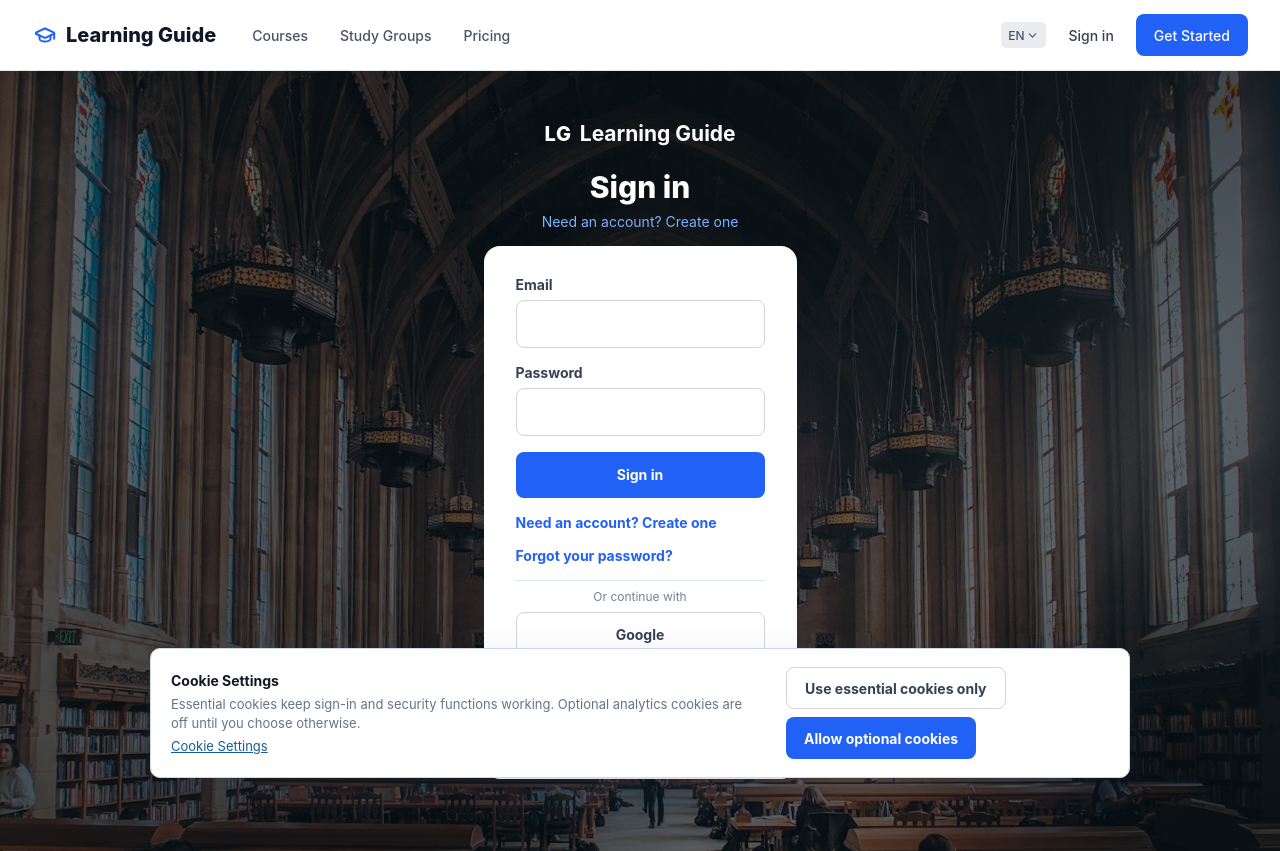
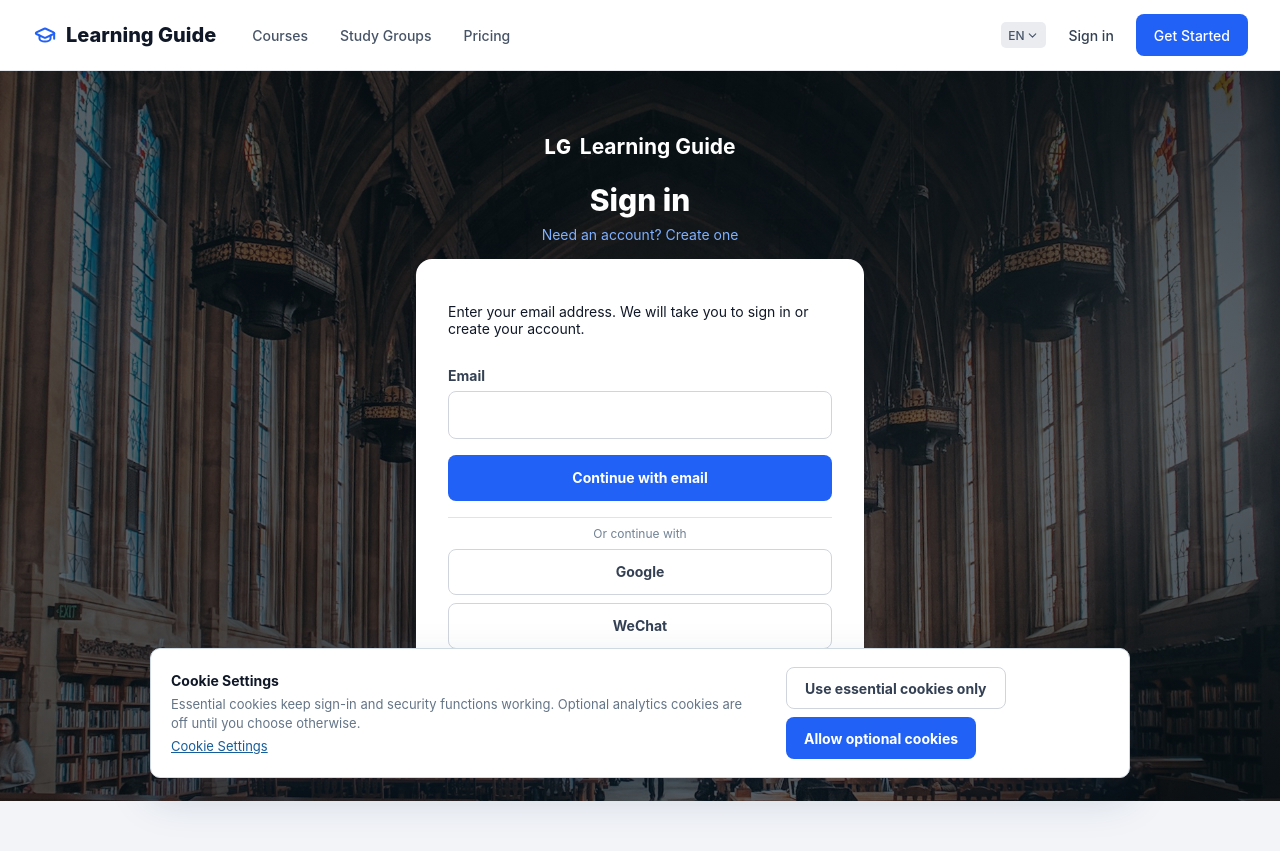
Before and after one commit to First-Light-TechHK/LearningGuidePortal, a Next.js app: page /en-GB/portal/sign-in in a window 1280 px wide. After the commit the page ends 801 px from the top, so only its background shows below. Built offline with nearby package versions, Linux system fonts and the light colour scheme.

Commit message:
Add email-first authentication entry

```diff
--- a/app/[locale]/portal/sign-in/page.tsx
+++ b/app/[locale]/portal/sign-in/page.tsx
@@ -1,15 +1,18 @@
 import { AuthForm } from "@/components/portal/AuthForm";
+import { AuthEntryForm } from "@/components/portal/AuthEntryForm";
 import { getMessages } from "@/lib/i18n/messages";
 import { localeFrom } from "@/lib/i18n/config";
 import { googleEnabled, wechatEnabled } from "@/services/oauthService";
 import { PortalHeader } from "@/components/portal/PortalHeader";
 import Link from "next/link";
 
-export default async function SignInPage({ params, searchParams }: { params: Promise<{ locale: string }>; searchParams: Promise<{ returnTo?: string; oauthError?: string }> }) {
+export default async function SignInPage({ params, searchParams }: { params: Promise<{ locale: string }>; searchParams: Promise<{ returnTo?: string; oauthError?: string; step?: string; email?: string }> }) {
   const { locale: rawLocale } = await params;
-  const { returnTo, oauthError } = await searchParams;
+  const { returnTo, oauthError, step, email } = await searchParams;
   const locale = localeFrom(rawLocale);
   const messages = getMessages(locale);
   const providerError = oauthError === "account-conflict" ? messages.auth.oauthAccountConflict : oauthError === "disabled" ? messages.auth.oauthAccountDisabled : oauthError === "email" ? messages.auth.oauthEmailUnverified : oauthError ? messages.auth.oauthError : undefined;
-  return <main className="portal-page portal-auth-page"><PortalHeader locale={locale} /><div className="portal-auth-stage"><div className="portal-auth-card"><div className="portal-auth-heading"><span className="portal-brand-lockup"><span className="portal-brand-mark" aria-hidden="true">LG</span><strong>{messages.brand}</strong></span><h1>{messages.auth.signInTitle}</h1><p><Link href={`/${locale}/portal/sign-up`}>{messages.auth.noAccount}</Link></p></div><AuthForm locale={locale} mode="sign-in" showTitle={false} copy={messages.auth} providerError={providerError} googleEnabled={googleEnabled()} wechatEnabled={wechatEnabled()} returnTo={returnTo?.startsWith("/") && !returnTo.startsWith("//") ? returnTo : `/${locale}/account/my-learning`} /></div></div></main>;
+  const safeReturnTo = returnTo?.startsWith("/") && !returnTo.startsWith("//") ? returnTo : `/${locale}/account/my-learning`;
+  const showPassword = step === "password" || Boolean(providerError);
+  return <main className="portal-page portal-auth-page"><PortalHeader locale={locale} /><div className="portal-auth-stage"><div className="portal-auth-card"><div className="portal-auth-heading"><span className="portal-brand-lockup"><span className="portal-brand-mark" aria-hidden="true">LG</span><strong>{messages.brand}</strong></span><h1>{messages.auth.signInTitle}</h1><p><Link href={`/${locale}/portal/sign-up`}>{messages.auth.noAccount}</Link></p></div>{showPassword ? <AuthForm locale={locale} mode="sign-in" showTitle={false} initialEmail={email} copy={messages.auth} providerError={providerError} googleEnabled={googleEnabled()} wechatEnabled={wechatEnabled()} returnTo={safeReturnTo} /> : <AuthEntryForm locale={locale} copy={messages.auth} googleEnabled={googleEnabled()} wechatEnabled={wechatEnabled()} returnTo={safeReturnTo} />}</div></div></main>;
 }
--- a/app/[locale]/portal/sign-up/page.tsx
+++ b/app/[locale]/portal/sign-up/page.tsx
@@ -5,11 +5,11 @@ import { googleEnabled, wechatEnabled } from "@/services/oauthService";
 import { PortalHeader } from "@/components/portal/PortalHeader";
 import Link from "next/link";
 
-export default async function SignUpPage({ params, searchParams }: { params: Promise<{ locale: string }>; searchParams: Promise<{ returnTo?: string; oauthError?: string }> }) {
+export default async function SignUpPage({ params, searchParams }: { params: Promise<{ locale: string }>; searchParams: Promise<{ returnTo?: string; oauthError?: string; email?: string }> }) {
   const { locale: rawLocale } = await params;
-  const { returnTo, oauthError } = await searchParams;
+  const { returnTo, oauthError, email } = await searchParams;
   const locale = localeFrom(rawLocale);
   const messages = getMessages(locale);
   const providerError = oauthError === "account-conflict" ? messages.auth.oauthAccountConflict : oauthError === "disabled" ? messages.auth.oauthAccountDisabled : oauthError === "email" ? messages.auth.oauthEmailUnverified : oauthError ? messages.auth.oauthError : undefined;
-  return <main className="portal-page portal-auth-page"><PortalHeader locale={locale} /><div className="portal-auth-stage"><div className="portal-auth-card"><div className="portal-auth-heading"><span className="portal-brand-lockup"><span className="portal-brand-mark" aria-hidden="true">LG</span><strong>{messages.brand}</strong></span><h1>{messages.auth.signUpTitle}</h1><p><Link href={`/${locale}/portal/sign-in`}>{messages.auth.haveAccount}</Link></p></div><AuthForm locale={locale} mode="sign-up" showTitle={false} copy={messages.auth} providerError={providerError} googleEnabled={googleEnabled()} wechatEnabled={wechatEnabled()} returnTo={returnTo?.startsWith("/") && !returnTo.startsWith("//") ? returnTo : `/${locale}/account/my-learning`} /></div></div></main>;
+  return <main className="portal-page portal-auth-page"><PortalHeader locale={locale} /><div className="portal-auth-stage"><div className="portal-auth-card"><div className="portal-auth-heading"><span className="portal-brand-lockup"><span className="portal-brand-mark" aria-hidden="true">LG</span><strong>{messages.brand}</strong></span><h1>{messages.auth.signUpTitle}</h1><p><Link href={`/${locale}/portal/sign-in`}>{messages.auth.haveAccount}</Link></p></div><AuthForm locale={locale} mode="sign-up" showTitle={false} initialEmail={email} copy={messages.auth} providerError={providerError} googleEnabled={googleEnabled()} wechatEnabled={wechatEnabled()} returnTo={returnTo?.startsWith("/") && !returnTo.startsWith("//") ? returnTo : `/${locale}/account/my-learning`} /></div></div></main>;
 }
--- /dev/null
+++ b/components/portal/AuthEntryForm.tsx
@@ -0,0 +1,29 @@
+"use client";
+
+import { FormEvent, useState } from "react";
+
+type Copy = { email: string; emailContinue: string; emailEntryDescription: string; or: string; google: string; wechat: string; backToPortal: string };
+
+export function AuthEntryForm({ locale, copy, returnTo, googleEnabled, wechatEnabled }: { locale: "en-GB" | "zh-CN"; copy: Copy; returnTo: string; googleEnabled?: boolean; wechatEnabled?: boolean }) {
+  const [email, setEmail] = useState("");
+  const [error, setError] = useState("");
+  const [busy, setBusy] = useState(false);
+
+  async function submit(event: FormEvent) {
+    event.preventDefault();
+    setBusy(true); setError("");
+    try {
+      const response = await fetch("/api/auth/check-email", { method: "POST", headers: { "Content-Type": "application/json" }, body: JSON.stringify({ email }) });
+      const data = await response.json() as { exists?: boolean; error?: string };
+      if (!response.ok) throw new Error(data.error || "Email check failed.");
+      const query = `email=${encodeURIComponent(email.trim())}&returnTo=${encodeURIComponent(returnTo)}`;
+      const path = data.exists ? `sign-in?step=password&${query}` : `sign-up?${query}`;
+      window.location.assign(`/${locale}/portal/${path}`);
+    } catch (requestError) {
+      setError(requestError instanceof Error ? requestError.message : "Email check failed.");
+      setBusy(false);
+    }
+  }
+
+  return <form className="portal-form auth-entry-form" onSubmit={submit}><p className="auth-entry-description">{copy.emailEntryDescription}</p><label>{copy.email}<input type="email" value={email} onChange={(event) => setEmail(event.target.value)} required autoComplete="email" /></label>{error ? <p className="portal-form-error" role="alert">{error}</p> : null}<button className="portal-button portal-button-primary" disabled={busy}>{busy ? "..." : copy.emailContinue}</button>{googleEnabled || wechatEnabled ? <div className="auth-provider-options"><span>{copy.or}</span>{googleEnabled ? <a className="portal-button portal-button-secondary" href={`/api/auth/google?locale=${locale}&returnTo=${encodeURIComponent(returnTo)}`}>{copy.google}</a> : null}{wechatEnabled ? <a className="portal-button portal-button-secondary" href={`/api/auth/wechat?locale=${locale}&returnTo=${encodeURIComponent(returnTo)}`}>{copy.wechat}</a> : null}</div> : null}<a href={`/${locale}/portal`}>{copy.backToPortal}</a></form>;
+}
--- a/components/portal/AuthForm.tsx
+++ b/components/portal/AuthForm.tsx
@@ -2,8 +2,8 @@
 
 import { FormEvent, useState } from "react";
 
-export function AuthForm({ locale, mode, copy, returnTo, googleEnabled, wechatEnabled, providerError, showTitle = true }: { locale: "en-GB" | "zh-CN"; mode: "sign-in" | "sign-up"; copy: { signInTitle: string; signUpTitle: string; email: string; password: string; nickname: string; submitSignIn: string; submitSignUp: string; noAccount: string; haveAccount: string; backToPortal: string; forgotPassword: string; or: string; google: string; wechat: string }; returnTo: string; googleEnabled?: boolean; wechatEnabled?: boolean; providerError?: string; showTitle?: boolean }) {
-  const [email, setEmail] = useState("");
+export function AuthForm({ locale, mode, copy, returnTo, googleEnabled, wechatEnabled, providerError, showTitle = true, initialEmail = "" }: { locale: "en-GB" | "zh-CN"; mode: "sign-in" | "sign-up"; copy: { signInTitle: string; signUpTitle: string; email: string; password: string; nickname: string; submitSignIn: string; submitSignUp: string; noAccount: string; haveAccount: string; backToPortal: string; forgotPassword: string; or: string; google: string; wechat: string }; returnTo: string; googleEnabled?: boolean; wechatEnabled?: boolean; providerError?: string; showTitle?: boolean; initialEmail?: string }) {
+  const [email, setEmail] = useState(initialEmail);
   const [password, setPassword] = useState("");
   const [nickname, setNickname] = useState("");
   const [error, setError] = useState(providerError || "");
--- a/messages/en-GB.json
+++ b/messages/en-GB.json
@@ -108,6 +108,8 @@
     "or": "Or continue with",
     "google": "Google",
     "wechat": "WeChat",
+    "emailContinue": "Continue with email",
+    "emailEntryDescription": "Enter your email address. We will take you to sign in or create your account.",
     "oauthAccountConflict": "An account already uses this email. Sign in with your email and password before linking Google.",
     "oauthAccountDisabled": "This Learning Guide account has been disabled.",
     "oauthEmailUnverified": "Google did not provide a verified email address.",
--- a/messages/zh-CN.json
+++ b/messages/zh-CN.json
@@ -108,6 +108,8 @@
     "or": "或使用以下方式继续",
     "google": "Google",
     "wechat": "微信",
+    "emailContinue": "使用邮箱继续",
+    "emailEntryDescription": "输入邮箱地址后，我们会引导你登录或创建账号。",
     "oauthAccountConflict": "该邮箱已经关联 Learning Guide 账号。请先使用邮箱和密码登录，再绑定 Google。",
     "oauthAccountDisabled": "该 Learning Guide 账号已被禁用。",
     "oauthEmailUnverified": "Google 没有提供已验证的邮箱地址。",
--- a/scripts/smoke-product.mjs
+++ b/scripts/smoke-product.mjs
@@ -47,8 +47,13 @@ assert(result.status === 200 && result.body.user?.email === "wechat.local@exampl
 result = await request("/api/auth/logout", { method: "POST" });
 assert(result.status === 200 && result.body.ok, "logout after local WeChat sign-in failed");
 
+result = await request("/api/auth/check-email", { method: "POST", headers: json, body: JSON.stringify({ email: `new-${stamp}@example.com` }) });
+assert(result.status === 200 && result.body.exists === false, "email-first auth entry should identify a new email");
+
 result = await request("/api/auth/register", { method: "POST", headers: json, body: JSON.stringify({ email, password: "Passw0rd!123", nickname: "Smoke User", locale: "en-GB" }) });
 assert(result.status === 200 && result.body.ok, "registration failed");
+result = await request("/api/auth/check-email", { method: "POST", headers: json, body: JSON.stringify({ email }) });
+assert(result.status === 200 && result.body.exists === true, "email-first auth entry should identify an existing email");
 result = await request("/api/my-learning");
 assert(result.status === 200 && result.body.overview.courses.length === 0, "My Learning should be empty before a study record exists");
 
```
Also changed, not shown: app/api/auth/check-email/route.ts (added, +11 -0 lines), services/productStore.ts (+7 -0 lines).
